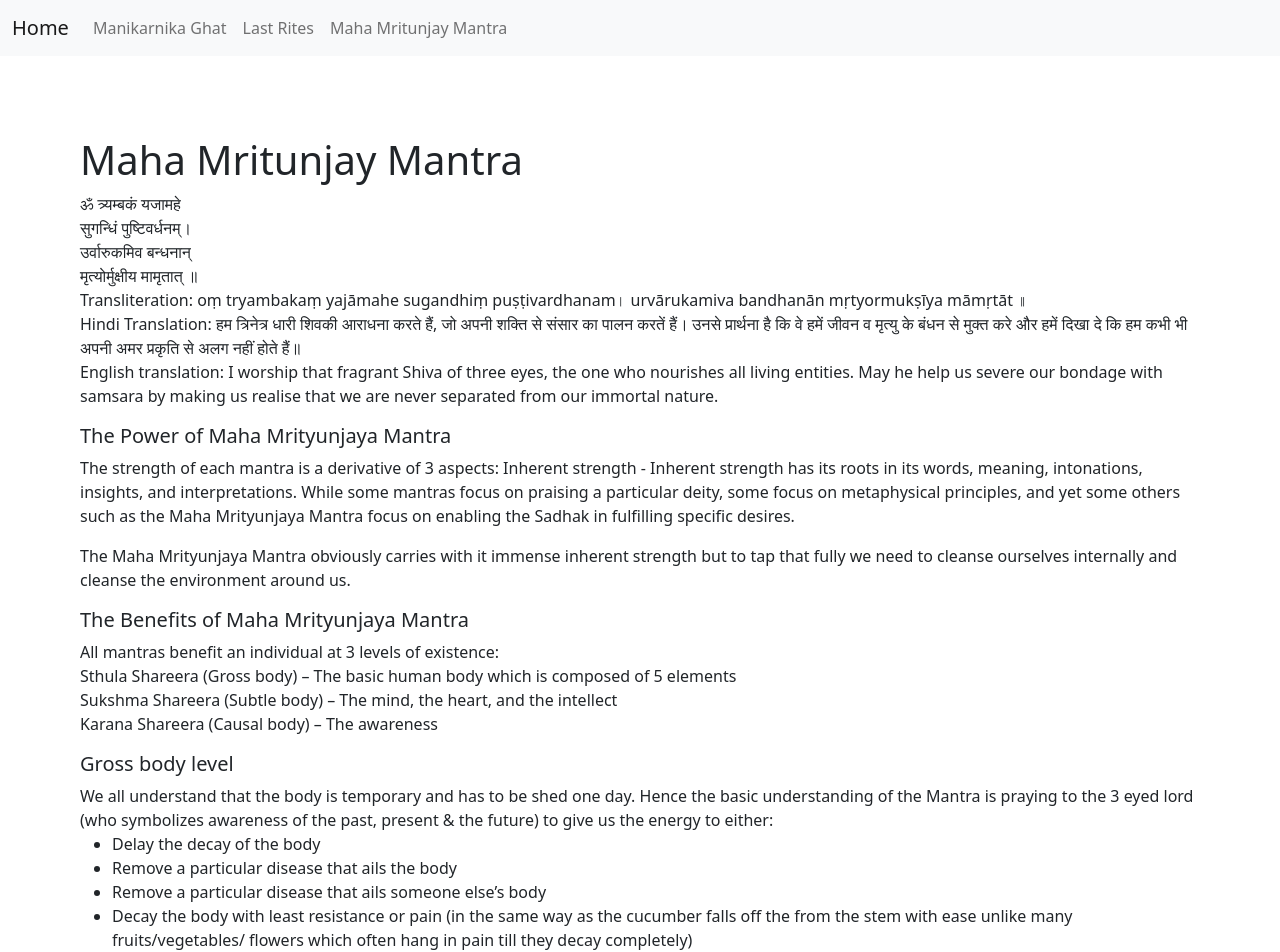
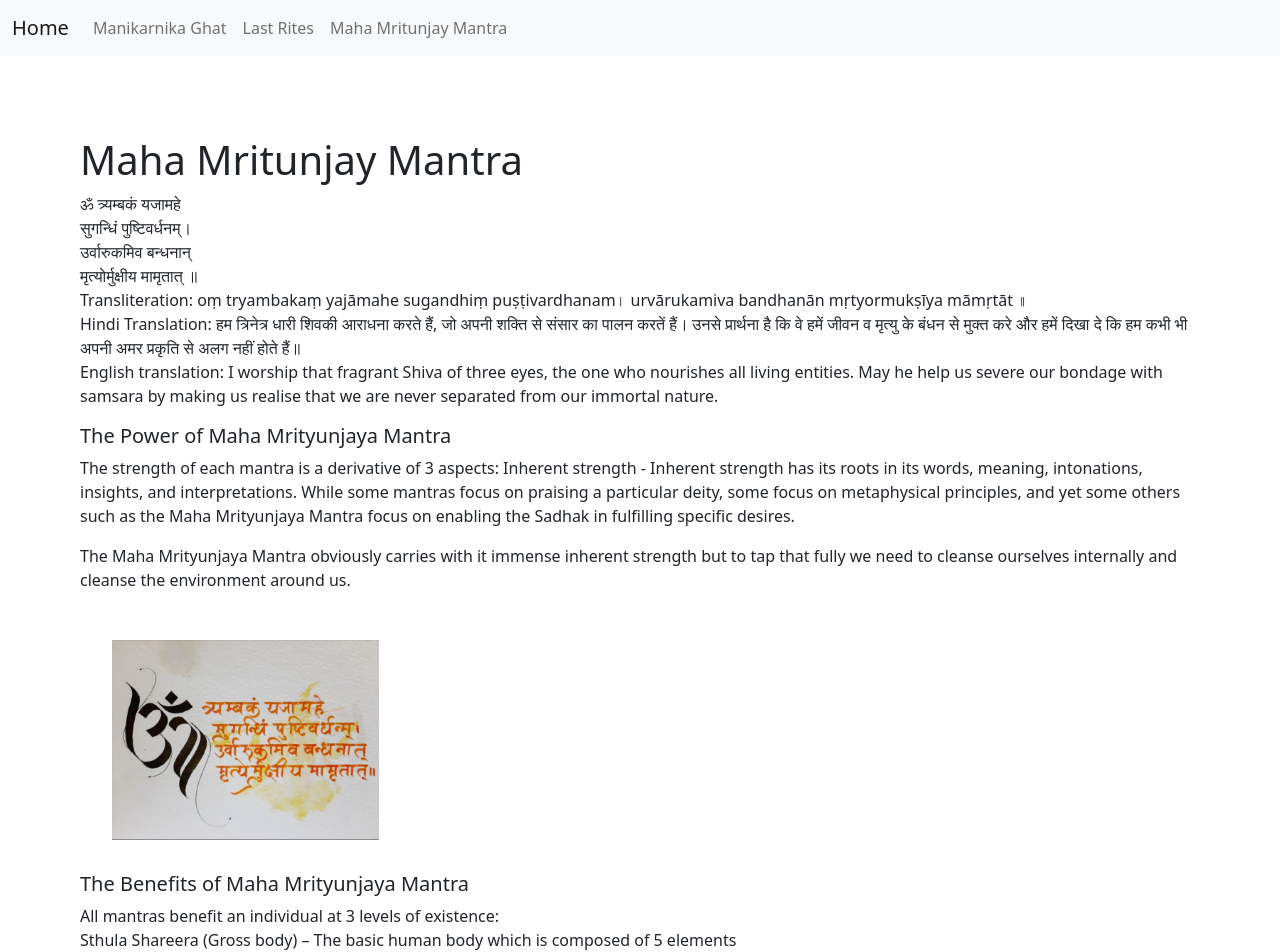
Before and after one commit to k20012691/antim-sanskar, a React (Create React App) app: page /maha-mritunjay in a window 1280 px wide. Shown: the top 952 px of the page. Built offline with nearby package versions, Linux system fonts and the light colour scheme.

Commit message:
section 3 images

```diff
--- a/src/components/pages/MahaMritunjay.js
+++ b/src/components/pages/MahaMritunjay.js
@@ -1,6 +1,7 @@
 import React from 'react'
 import NavMenu from '../NavMenu'
 import { Container } from 'reactstrap'
+import pic1 from '../../style/img/s3-1.jpg'
 
 function MahaMritunjay() {
   return (
@@ -44,6 +45,7 @@ function MahaMritunjay() {
           The Maha Mrityunjaya Mantra obviously carries with it immense inherent strength but to tap that fully
           we need to cleanse ourselves internally and cleanse the environment around us.
         </p>
+        <img src={pic1} alt='Mahamritunjay Mantra' height='200px' style={{ margin: '2rem' }} />
         <h5>The Benefits of Maha Mrityunjaya Mantra</h5>
         <p>
         All mantras benefit an individual at 3 levels of existence:<br />
```
Also changed, not shown: src/style/img/s3-1.jpg (added).
